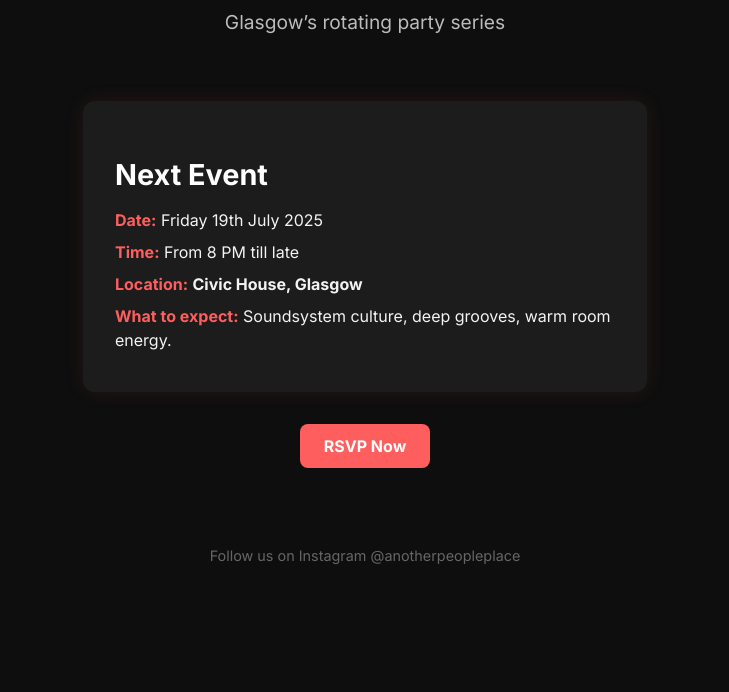
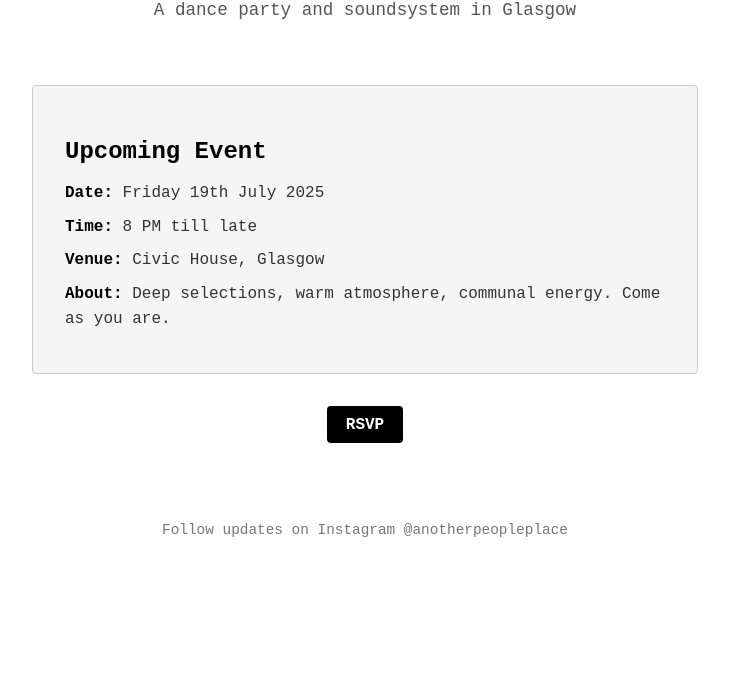
Before and after one commit to Cameron1470/Cameron1470.github.io, a plain HTML site: page index.html in a window 1280 px wide. Shown: the part 108-800 px from the top of the page, without its empty margins (275-1004 px from the left). Drawn offline with Linux system fonts and the light colour scheme.

Commit message:
Monochrome and font changes

```diff
--- a/index.html
+++ b/index.html
@@ -1,16 +1,15 @@
 <!DOCTYPE html>
 <html lang="en">
 <head>
-  <meta charset="UTF-8">
-  <meta name="viewport" content="width=device-width, initial-scale=1">
+  <meta charset="UTF-8" />
+  <meta name="viewport" content="width=device-width, initial-scale=1" />
   <title>Another People Place</title>
-  <link href="https://fonts.googleapis.com/css2?family=Inter:wght@400;700&display=swap" rel="stylesheet">
   <style>
     body {
       margin: 0;
-      font-family: 'Inter', sans-serif;
-      background: #0e0e0e;
-      color: #f3f3f3;
+      font-family: 'Courier New', Courier, monospace;
+      background: #ffffff;
+      color: #111111;
       display: flex;
       flex-direction: column;
       align-items: center;
@@ -23,42 +22,44 @@
     }
 
     h1 {
-      font-size: 3rem;
+      font-size: 2.8rem;
       margin: 0.5rem 0;
-      color: #ff5e5e;
+      color: #000;
       text-transform: uppercase;
       letter-spacing: 0.05em;
     }
 
     p.tagline {
-      font-size: 1.2rem;
-      color: #bbbbbb;
+      font-size: 1.1rem;
+      color: #555;
     }
 
     .event {
-      background: #1c1c1c;
+      background: #f5f5f5;
       padding: 2rem;
-      border-radius: 12px;
-      max-width: 500px;
+      border: 1px solid #ccc;
+      border-radius: 4px;
+      max-width: 600px;
+      width: 100%;
       text-align: left;
-      box-shadow: 0 0 20px rgba(255, 94, 94, 0.1);
     }
 
     .event h2 {
-      font-size: 1.8rem;
+      font-size: 1.5rem;
       margin-bottom: 1rem;
-      color: #ffffff;
+      color: #000;
     }
 
     .event p {
       font-size: 1rem;
-      line-height: 1.5;
+      line-height: 1.6;
       margin: 0.5rem 0;
+      color: #333;
     }
 
     .highlight {
-      color: #ff5e5e;
       font-weight: bold;
+      color: #000;
     }
 
     .rsvp {
@@ -68,23 +69,24 @@
 
     .rsvp a {
       display: inline-block;
-      padding: 0.75rem 1.5rem;
-      background: #ff5e5e;
+      padding: 0.6rem 1.2rem;
+      background: #000;
       color: #fff;
       text-decoration: none;
+      border-radius: 4px;
       font-weight: bold;
-      border-radius: 8px;
-      transition: background 0.3s ease;
+      font-size: 1rem;
+      transition: background 0.2s ease;
     }
 
     .rsvp a:hover {
-      background: #ff1e1e;
+      background: #333;
     }
 
     footer {
       margin-top: 4rem;
       font-size: 0.9rem;
-      color: #666;
+      color: #777;
     }
 
     @media (max-width: 600px) {
@@ -101,24 +103,23 @@
 <body>
   <header>
     <h1>Another People Place</h1>
-    <p class="tagline">Glasgow’s rotating party series</p>
+    <p class="tagline">A dance party and soundsystem in Glasgow</p>
   </header>
 
   <section class="event">
-    <h2>Next Event</h2>
+    <h2>Upcoming Event</h2>
     <p><span class="highlight">Date:</span> Friday 19th July 2025</p>
-    <p><span class="highlight">Time:</span> From 8 PM till late</p>
-    <p><span class="highlight">Location:</span> <strong>Civic House, Glasgow</strong></p>
-    <p><span class="highlight">What to expect:</span> Soundsystem culture, deep grooves, warm room energy.</p>
+    <p><span class="highlight">Time:</span> 8 PM till late</p>
+    <p><span class="highlight">Venue:</span> Civic House, Glasgow</p>
+    <p><span class="highlight">About:</span> Deep selections, warm atmosphere, communal energy. Come as you are.</p>
   </section>
 
   <div class="rsvp">
-    <!-- Replace this link with your real RSVP form -->
-    <a href="https://forms.gle/example" target="_blank">RSVP Now</a>
+    <a href="https://forms.gle/example" target="_blank">RSVP</a>
   </div>
 
   <footer>
-    <p>Follow us on Instagram @anotherpeopleplace</p>
+    <p>Follow updates on Instagram @anotherpeopleplace</p>
   </footer>
 </body>
 </html>
```
